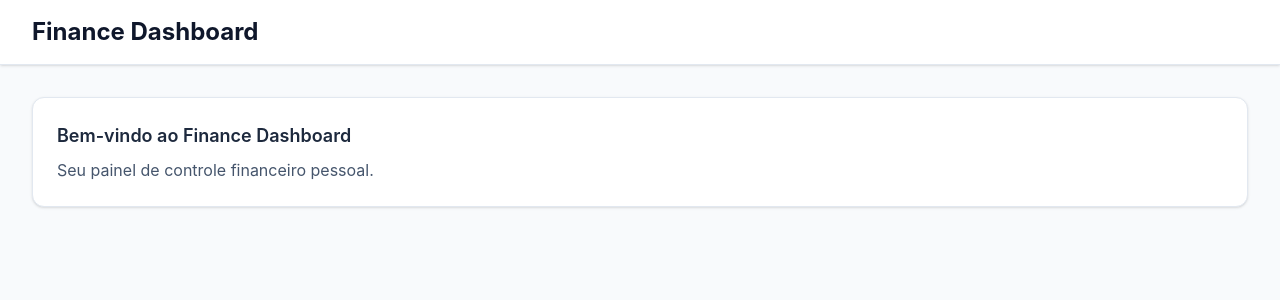
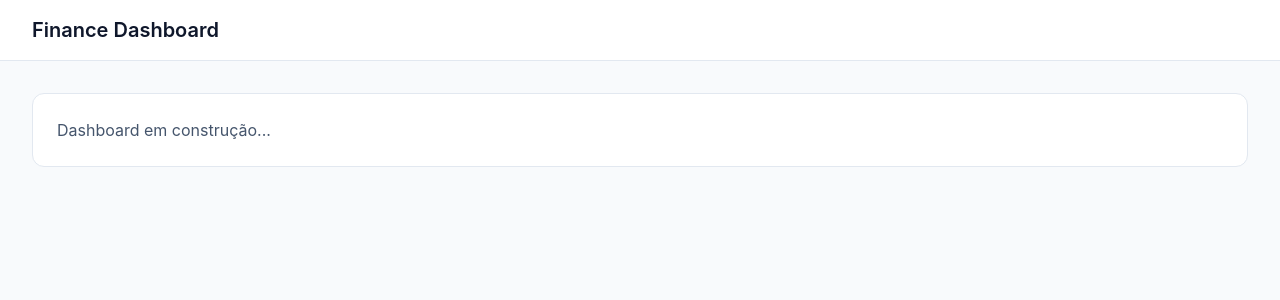
Before and after one commit to herissonnogueira/react-finance-dashboard, a React (Vite) app: page / in a window 1280 px wide. Shown: the top 300 px of the page. Built offline with nearby package versions, Linux system fonts and the light colour scheme.

Commit message:
feat: add Header and Container layout components

```diff
--- a/src/App.tsx
+++ b/src/App.tsx
@@ -1,24 +1,14 @@
+import { Header, Container } from './layouts'
+
 function App() {
   return (
     <div className="min-h-screen bg-slate-50">
-      <header className="bg-white shadow-sm border-b border-slate-200">
-        <div className="max-w-7xl mx-auto px-4 sm:px-6 lg:px-8 py-4">
-          <h1 className="text-2xl font-bold text-slate-900">
-            Finance Dashboard
-          </h1>
+      <Header />
+      <Container>
+        <div className="bg-white rounded-xl border border-slate-200 p-6">
+          <p className="text-slate-600">Dashboard em construção...</p>
         </div>
-      </header>
-
-      <main className="max-w-7xl mx-auto px-4 sm:px-6 lg:px-8 py-8">
-        <div className="bg-white rounded-xl shadow-sm border border-slate-200 p-6">
-          <h2 className="text-lg font-semibold text-slate-800 mb-2">
-            Bem-vindo ao Finance Dashboard
-          </h2>
-          <p className="text-slate-600">
-            Seu painel de controle financeiro pessoal.
-          </p>
-        </div>
-      </main>
+      </Container>
     </div>
   )
 }
--- /dev/null
+++ b/src/layouts/Container.tsx
@@ -0,0 +1,11 @@
+interface ContainerProps {
+    children: React.ReactNode
+}
+
+export function Container({ children }: ContainerProps) {
+    return (
+        <main className="max-w-7xl mx-auto px-4 sm:px-6 lg:px-8 py-8">
+            {children}
+        </main>
+    )
+}
--- /dev/null
+++ b/src/layouts/Header.tsx
@@ -0,0 +1,11 @@
+export function Header() {
+    return (
+        <header className="bg-white border-b border-slate-200">
+            <div className="max-w-7xl mx-auto px-4 sm:px-6 lg:px-8 py-4">
+                <h1 className="text-xl font-semibold text-slate-900">
+                    Finance Dashboard
+                </h1>
+            </div>
+        </header>
+    )
+}
--- /dev/null
+++ b/src/layouts/index.ts
@@ -0,0 +1,2 @@
+export { Header } from './Header'
+export { Container } from './Container'
```
